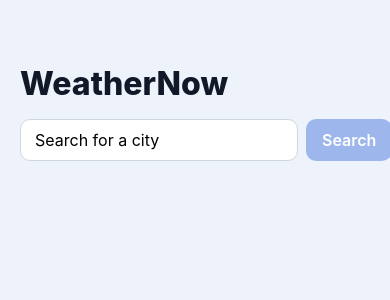
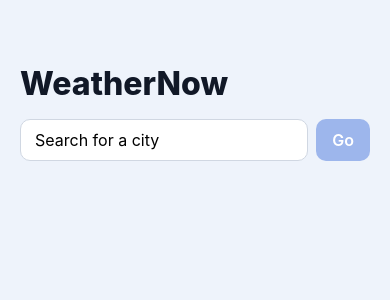
Before and after one commit to GouthamBollepalli/weather-new, a React Native app: screen / in a window 390 px wide. Shown: the top 300 px of the page. Built offline with nearby package versions, Linux system fonts and the light colour scheme; no server answers.

Commit message:
Changed butten text

```diff
--- a/src/components/SearchBar.js
+++ b/src/components/SearchBar.js
@@ -29,7 +29,7 @@ export default function SearchBar({ onSearch, disabled }) {
         disabled={!canSearch}
         accessibilityRole="button"
       >
-        <Text style={styles.buttonText}>Search</Text>
+        <Text style={styles.buttonText}>Go</Text>
       </Pressable>
     </View>
   );
```
